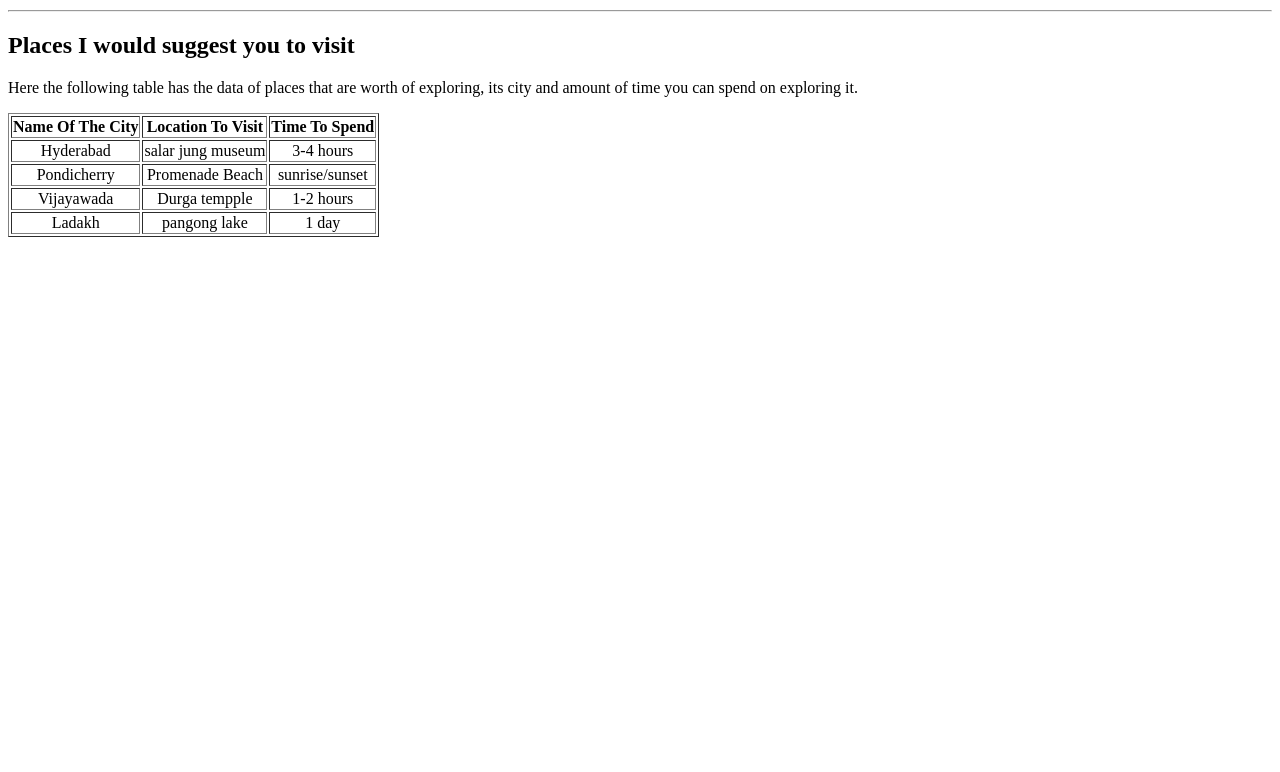
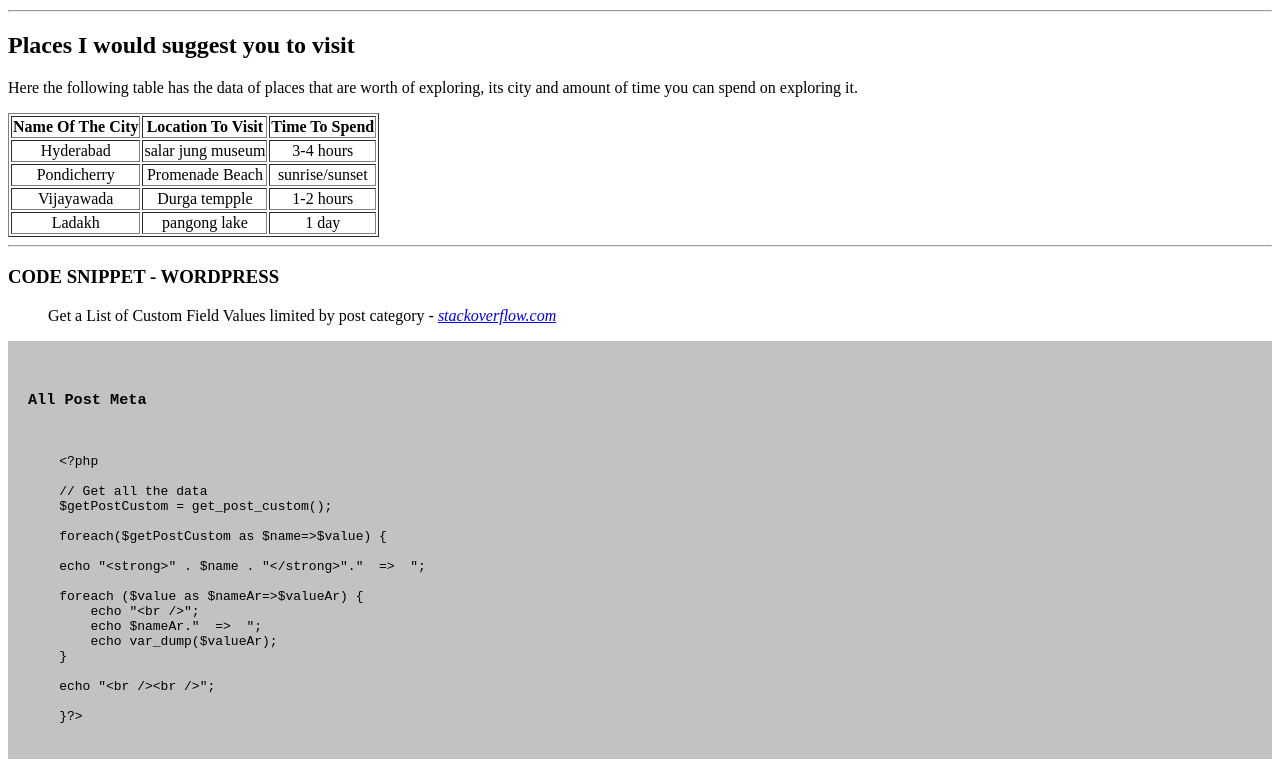
Before and after one commit to 44-563-Web-Apps-F22/44563-webapps-assignment-3-neerazsai-veeranki, a plain HTML site: page aboutme.html in a window 1280 px wide. Shown: the part 1434-2206 px from the top of the page. Before the commit the page ends 1679 px from the top, so only its background shows below. Drawn offline with Linux system fonts and the light colour scheme.

Commit message:
modified aboutme.html added code snippet

```diff
--- a/aboutme.html
+++ b/aboutme.html
@@ -1,20 +1,38 @@
 <!DOCTYPE html>
 <html lang="en">
+
 <head>
     <meta charset="UTF-8">
     <meta http-equiv="X-UA-Compatible" content="IE=edge">
     <meta name="viewport" content="width=device-width, initial-scale=1.0">
     <title>About Me</title>
+    <style>
+        pre {
+            display: block;
+            unicode-bidi: embed;
+            font-family: monospace;
+            white-space: pre;
+            background-color: rgb(194, 194, 194);
+            padding: 20px;
+        }
+    </style>
 </head>
+
 <body>
 
     <h3>NEERAZSAI VEERANKI</h3>
 
-    <p>I'm a travel enthusiast who loves to go on a very long road trips, eespecially on motorcycles. I recently got this interest after seeing, people travelling places around the world. my dream is to explore an unexplored place and its beauty on motorcycle. Ofcourse its a very stressfull and energy consuming thing to drive for that long periods of time, but i believe with a right company of friends it would be a life time memory to cherish.</p>
+    <p>I'm a travel enthusiast who loves to go on a very long road trips, eespecially on motorcycles. I recently got
+        this interest after seeing, people travelling places around the world. my dream is to explore an unexplored
+        place and its beauty on motorcycle. Ofcourse its a very stressfull and energy consuming thing to drive for that
+        long periods of time, but i believe with a right company of friends it would be a life time memory to cherish.
+    </p>
 
     <h2>Harry Potter</h2>
 
-    <p>One of the main reasons that the series has become so loved is it's attention to detail and the costumes, clothing choices and descriptions of the characters. Think Harry's lightening-shaped scar, his broken glasses and his "mother's eyes"</p>
+    <p>One of the main reasons that the series has become so loved is it's attention to detail and the costumes,
+        clothing choices and descriptions of the characters. Think Harry's lightening-shaped scar, his broken glasses
+        and his "mother's eyes"</p>
 
     <img src="images/harry.jpg" alt="Harry Potter">
 
@@ -22,7 +40,8 @@
 
     <h2>Places I would suggest you to visit</h2>
 
-    <p>Here the following table has the data of places that are worth of exploring, its city and amount of time you can spend on exploring it.</p>
+    <p>Here the following table has the data of places that are worth of exploring, its city and amount of time you can
+        spend on exploring it.</p>
 
     <table border="1">
         <tr>
@@ -51,5 +70,37 @@
             <td>1 day</td>
         </tr>
     </table>
+
+    <hr>
+
+    <h3>CODE SNIPPET - WORDPRESS</h3>
+
+    <blockquote>
+        Get a List of Custom Field Values limited by post category - <a href="https://stackoverflow.com/questions/58026099/get-a-list-of-custom-field-values-limited-by-post-category"><i>stackoverflow.com</i></a>
+    </blockquote>
+
+    <pre>
+    <h3>All Post Meta</h3>
+
+    &lt;?php
+
+    // Get all the data
+    $getPostCustom = get_post_custom();
+
+    foreach($getPostCustom as $name=>$value) {
+
+    echo "&lt;strong&gt;" . $name . "&lt;/strong&gt;"."  =>  ";
+
+    foreach ($value as $nameAr=>$valueAr) {
+        echo "&lt;br /&gt;";
+        echo $nameAr."  =>  ";
+        echo var_dump($valueAr);
+    }
+
+    echo "&lt;br /&gt;&lt;br /&gt;";
+
+    }?&gt;
+    </pre>
 </body>
+
 </html>
```
